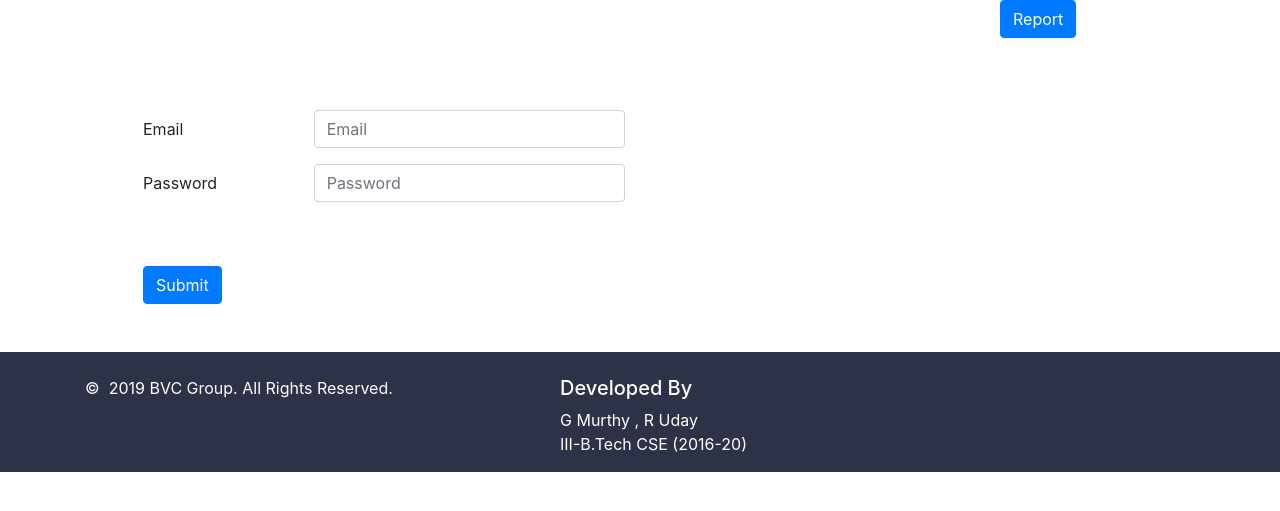
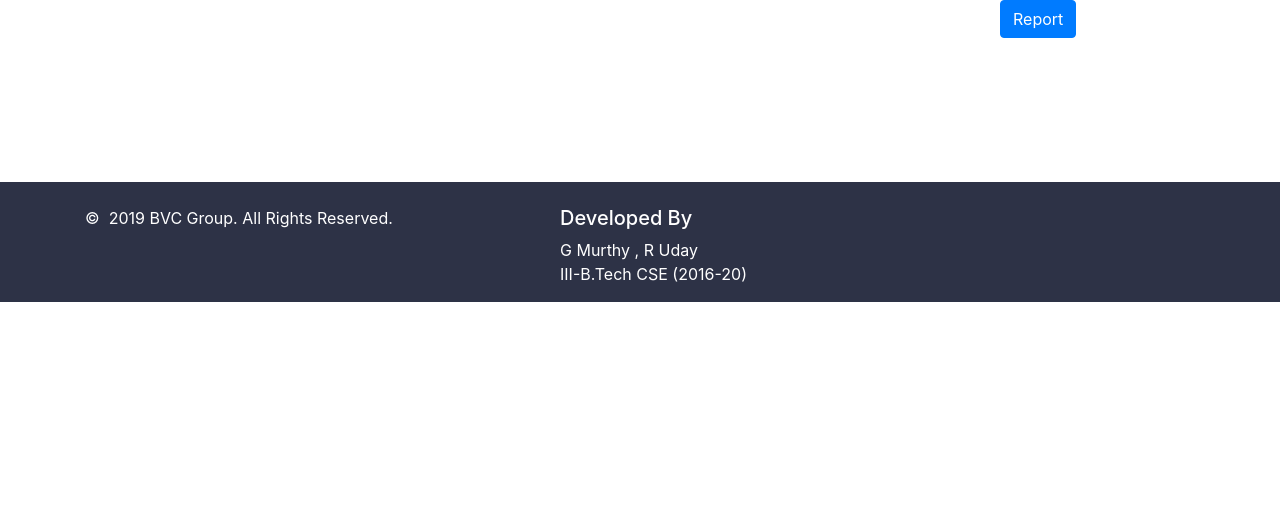
Before and after one commit to murthy98/tech_fest, a Flask app: page / in a window 1280 px wide. Shown: the part 200-711 px from the top of the page. Run offline with Flask 2, Linux system fonts and the light colour scheme; the visitor is signed in with stand-in values (Sample User, id 1); some libraries are stand-ins or nearby versions.

Commit message:
reports modified

```diff
--- a/templates/home.html
+++ b/templates/home.html
@@ -9,26 +9,21 @@
 
 {%if session.logged_in%}
 
-<form action="{{ url_for('login') }}" method="POST">
-        <div class="form-group row">
-          <label for="staticEmail" class="col-sm-2 col-form-label">Email</label>
-          <div class="col-sm-4">
-            <input type="text"class="form-control" name="adminmail" placeholder="Email">
-          </div>
-        </div>
-        <div class="form-group row">
-          <label for="inputPassword" class="col-sm-2 col-form-label">Password</label>
-          <div class="col-sm-4">
-            <input type="password" class="form-control" name="password" placeholder="Password">
+<br>
+<form method="POST">
+<table border="5" cellpadding="20" cellspacing="10">
+        {% for row in data %}
 
-        </div>
-        </div>
+            <tr>
+            {% for d in row %}
+              <td>{{ d  }}&nbsp;&nbsp;&nbsp;&nbsp;&nbsp;&nbsp;&nbsp;&nbsp;&nbsp;&nbsp;</td>
+            {% endfor %}
+            <td><br><br></td>
 
-        <br>
-            <br>
-            <button type="submit" class="btn btn-primary" name="adminsubmit">Submit</button>
-
-      </form>
+            </tr>
+        {% endfor %}
+    </table>
+</form>
 {%else%}
 <img style="max-width:900px;max-height: 300px;margin-left: 150px"  src="{{ url_for('static', filename='bvc1.jpg') }}">
 <br>
```
